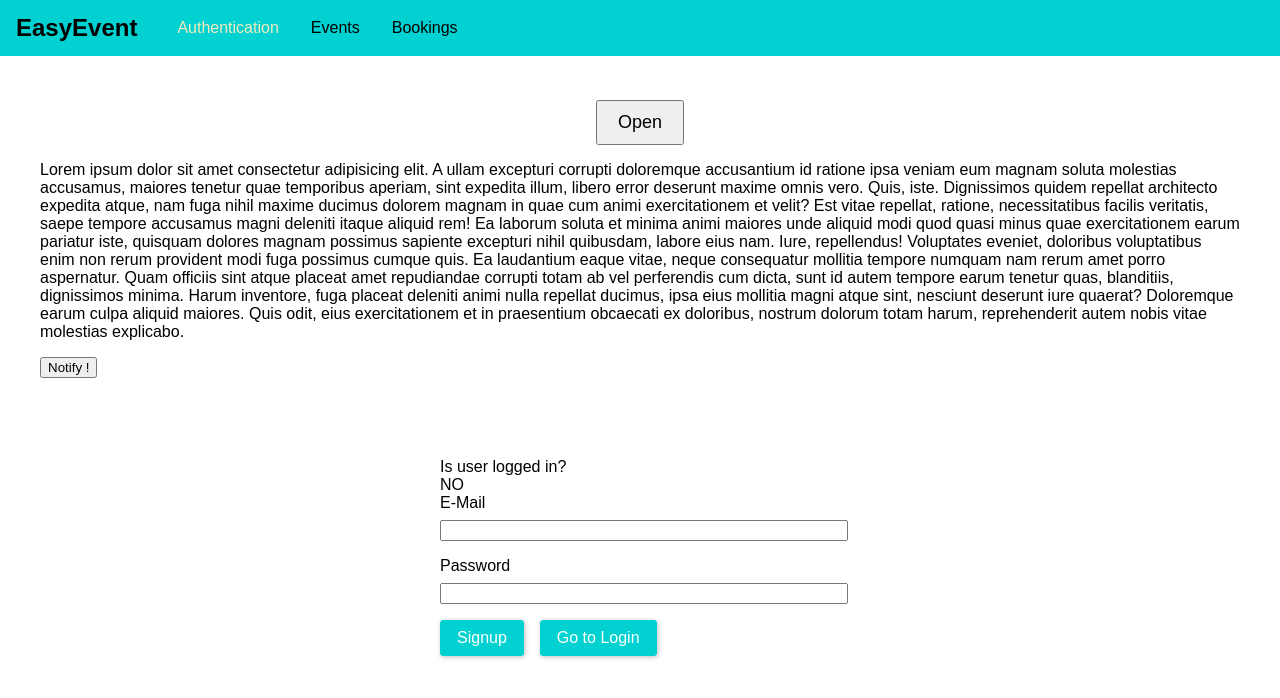
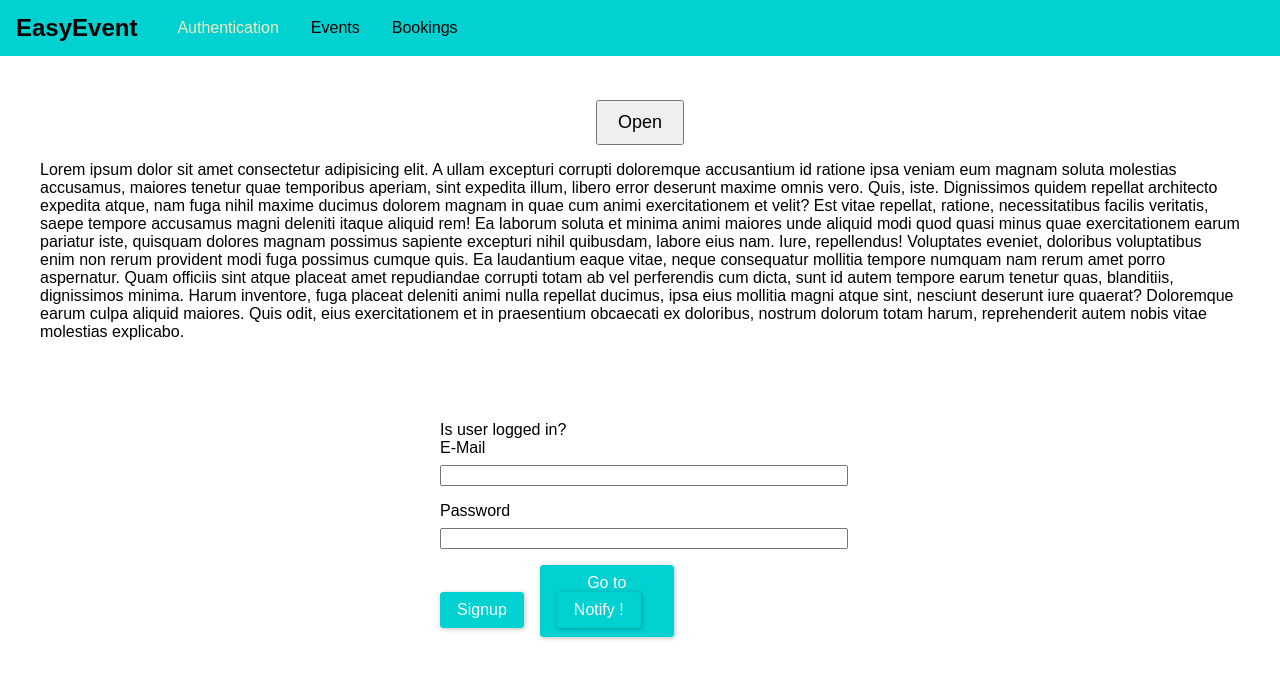
Before and after one commit to Github-Archives/Google-App-Engine-React, a React (Create React App) app: page /auth in a window 1280 px wide. Shown: the top 698 px of the page. Built offline with nearby package versions, Linux system fonts and the light colour scheme.

Commit message:
partially working toast

```diff
--- a/src/App.js
+++ b/src/App.js
@@ -21,7 +21,7 @@ function App() {
         <MainNavigation />
         <main className="main-content">
           <AlertModal />
-          <Toast text={"Well hi"} />
+          {/* <Toast text={"Well hi"} /> */}
           <Routes>
             {/* <img src={placeholderImage} alt="Logo" /> */}
             <Route path="*" element={<Navigate to="/auth" replace />} />
--- a/src/pages/Auth.js
+++ b/src/pages/Auth.js
@@ -1,4 +1,6 @@
 import React, { useState, useEffect, useRef } from "react"
+
+import Toast from "../components/Toasts/Toast"
 
 import "./Auth.css"
 // my hook based version
@@ -83,7 +85,7 @@ function AuthPage() {
   return (
     <form className="auth-form" onSubmit={submitHandler}>
       <div>Is user logged in?</div>
-      <div>{isLoggedIn ? "YES" : "NO"}</div>
+      {/* <Toast text={isLoggedIn ? "Yes" : "No"} /> */}
       <div className="form-control">
         <label htmlFor="email">E-Mail</label>
         <input type="email" id="email" ref={emailEl} />
@@ -95,7 +97,11 @@ function AuthPage() {
       <div className="form-actions">
         <button type="submit">{isLoggedIn ? "Login" : "Signup"}</button>
         <button type="button" onClick={switchModeHandler}>
-          Go to {isLoggedIn ? "Signup" : "Login"}
+          Go to
+          {/* {isLoggedIn ? "Signup" : "Login"} */}
+          {isLoggedIn
+            ? "Signup" && <Toast text={"Signup Page"} />
+            : "Login" && <Toast text={"Login Page"} />}
         </button>
       </div>
     </form>
```
Also changed, not shown: src/components/Toasts/Toast.js (+13 -11 lines).
